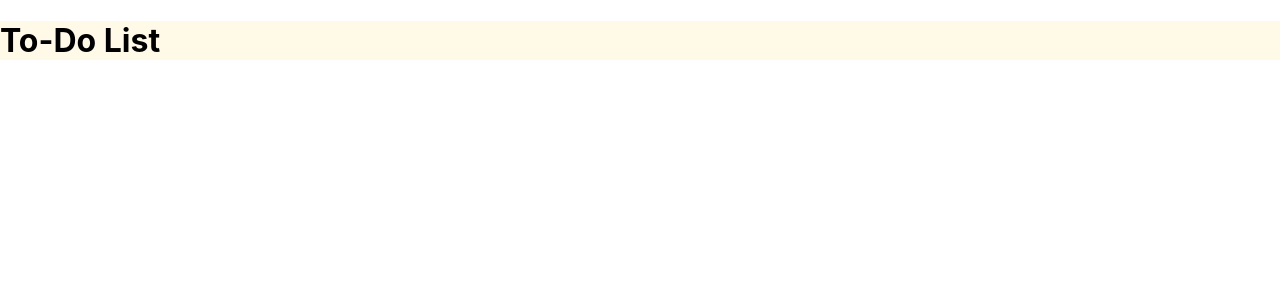
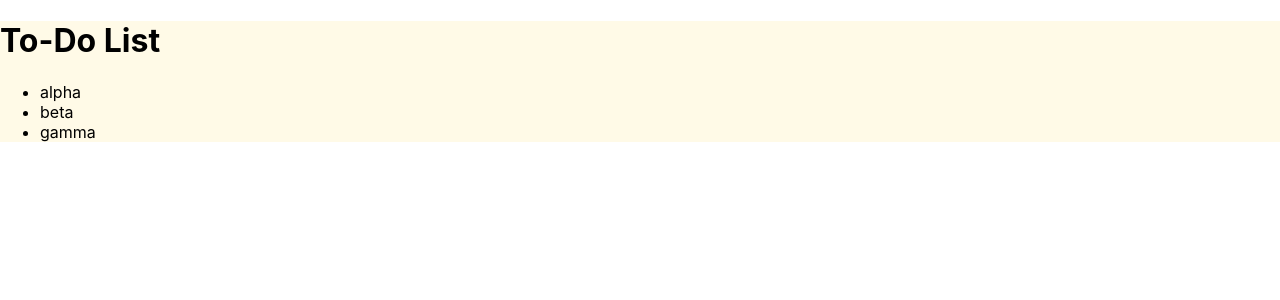
Before and after one commit to claire-codes/tr-todo, a React (Create React App) app: page / in a window 1280 px wide. Shown: the top 300 px of the page. Built offline with nearby package versions, Linux system fonts and the light colour scheme.

Commit message:
Renders list items from local state

```diff
--- a/src/App.js
+++ b/src/App.js
@@ -7,10 +7,19 @@ const MainBody = styled.div`
 `;
 
 class App extends React.Component {
+  state = {
+    todos: ["alpha", "beta", "gamma"]
+  };
+
   render() {
     return (
       <MainBody>
         <h1>To-Do List</h1>
+        <ul>
+          {this.state.todos.map(item => {
+            return <li>{item}</li>;
+          })}
+        </ul>
       </MainBody>
     );
   }
```
